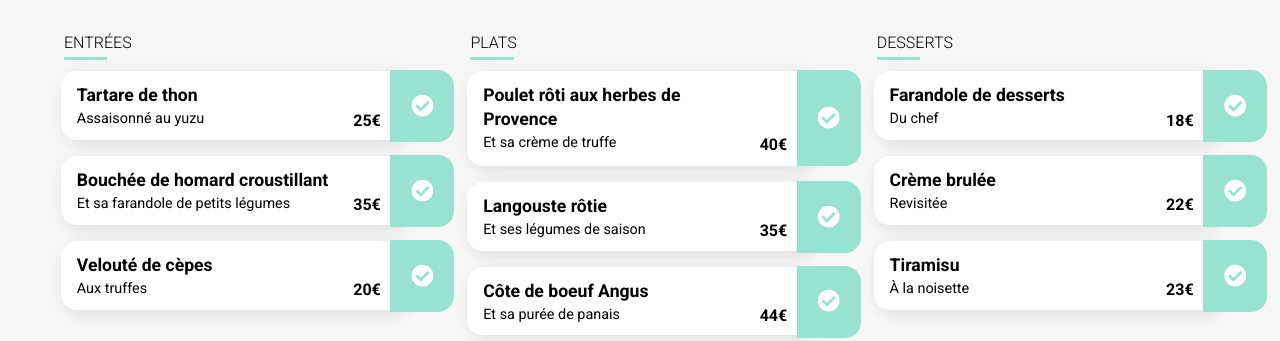
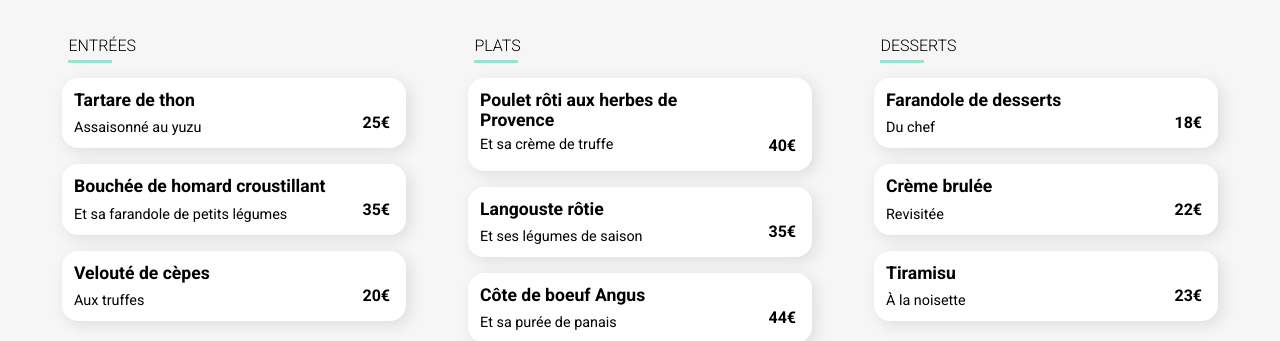
Before and after one commit to padawan1971/ChristopheHascoet_3_07022022, a website: page ledelicedessens.html in a window 1280 px wide. Shown: the part 641-982 px from the top of the page. Drawn offline with Linux system fonts and the light colour scheme; a web font is replaced by a local one.

Commit message:
index.html index.scss index.css

```diff
--- a/ledelicedessens.html
+++ b/ledelicedessens.html
@@ -37,7 +37,6 @@
                 <i class="fal fa-heart  menu__heart"></i>
                 <i class="fas fa-heart  menu__heart--dark"></i>
             </div>
-
             <div class="menu__flex">
                 <section class="menu__anim">
                     <h2 class="menu__meal">ENTRÉES</h2>
@@ -47,9 +46,7 @@
                             <p class="item__dinner__sub">Assaisonné au yuzu</p>
                         </div>
                         <div class="item__dinner__price">
-                            <p>25€</p>
-                        </div>
-                        <div class="item__dinner__check">
+                            <p class="item__dinner__price--price">25€</p>
                             <div class="check">
                                 <i class="fas fa-check-circle  check-circle"></i>
                             </div>
@@ -61,9 +58,7 @@
                             <p class="item__dinner__sub">Et sa farandole de petits légumes</p>
                         </div>
                         <div class="item__dinner__price">
-                            <p>35€</p>
-                        </div>
-                        <div class="item__dinner__check">
+                            <p class="item__dinner__price--price" >35€</p>
                             <div class="check">
                                 <i class="fas fa-check-circle  check-circle"></i>
                             </div>
@@ -75,9 +70,7 @@
                             <p class="item__dinner__sub">Aux truffes</p>
                         </div>
                         <div class="item__dinner__price">
-                            <p>20€</p>
-                        </div>
-                        <div class="item__dinner__check">
+                            <p class="item__dinner__price--price">20€</p>
                             <div class="check">
                                 <i class="fas fa-check-circle  check-circle"></i>
                             </div>
@@ -86,29 +79,25 @@
                 </section>
                 <section class="menu__anim">
                     <h2 class="menu__meal">PLATS</h2>
-                    <div class="menu__item--un">
-                        <div class="item__dinner">
-                            <h3 class="item__dinner__tit">Poulet rôti aux herbes de<br>Provence</h3>
-                            <p class="item__dinner__sub">Et sa crème de truffe</p>
+                    <div class="menu__item__encas">
+                        <div class="item__dinner__encas">
+                            <h3 class="item__dinner__tit__encas">Poulet rôti aux herbes de <br> Provence</h3>
+                            <p class="item__dinner__sub__encas">Et sa crème de truffe</p>
                         </div>
                         <div class="item__dinner__price">
-                            <p>40€</p>
-                        </div>
-                        <div class="item__dinner__check--un">
-                            <div class="check--un">
-                                <i class="fas fa-check-circle  check-circle"></i>
+                            <p class="item__dinner__price--price">40€</p>
+                            <div class="check__encas">
+                                <i class="fas fa-check-circle  check__encas__circle"></i>
                             </div>
                         </div>
                     </div>
                     <div class="menu__item">
                         <div class="item__dinner">
-                            <h3 class="item__dinner__tit">Langouste rôtie </h3>
+                            <h3 class="item__dinner__tit">Langouste rôtie</h3>
                             <p class="item__dinner__sub">Et ses légumes de saison</p>
                         </div>
                         <div class="item__dinner__price" >
-                            <p>35€</p>
-                        </div>
-                        <div class="item__dinner__check">
+                            <p class="item__dinner__price--price">35€</p>
                             <div class="check">
                                 <i class="fas fa-check-circle  check-circle"></i>
                             </div>
@@ -120,9 +109,7 @@
                             <p class="item__dinner__sub">Et sa purée de panais</p>
                         </div>
                         <div class="item__dinner__price" >
-                            <p>44€</p>
-                        </div>
-                        <div class="item__dinner__check">
+                            <p class="item__dinner__price--price">44€</p>
                             <div class="check">
                                 <i class="fas fa-check-circle  check-circle"></i>
                             </div>
@@ -137,9 +124,7 @@
                             <p class="item__dinner__sub">Du chef</p>
                         </div>
                         <div class="item__dinner__price">
-                            <p>18€</p>
-                        </div>
-                        <div class="item__dinner__check">
+                            <p class="item__dinner__price--price">18€</p>
                             <div class="check">
                                 <i class="fas fa-check-circle  check-circle"></i>
                             </div>
@@ -151,9 +136,7 @@
                             <p class="item__dinner__sub">Revisitée</p>
                         </div>
                         <div class="item__dinner__price">
-                            <p>22€</p>
-                        </div>
-                        <div class="item__dinner__check">
+                            <p class="item__dinner__price--price">22€</p>
                             <div class="check">
                                 <i class="fas fa-check-circle  check-circle"></i>
                             </div>
@@ -165,9 +148,7 @@
                             <p class="item__dinner__sub">À la noisette</p>
                         </div>
                         <div class="item__dinner__price">
-                            <p>23€</p>
-                        </div>
-                        <div class="item__dinner__check">
+                            <p class="item__dinner__price--price">23€</p>
                             <div class="check">
                                 <i class="fas fa-check-circle  check-circle"></i>
                             </div>
--- a/sass/_loader.scss
+++ b/sass/_loader.scss
@@ -1,11 +1,11 @@
 .loader {
     @include flex;
-    background-color: #161414;
+    background-color: $white;
     height: 100vh;
     position: fixed;
     inset: 0;
-    z-index: 1;
-    opacity: 0.89;
+    z-index: 9;
+    opacity: 10;
     animation: load 2s forwards;
     animation-delay: 3s;
     transform-origin: bottom;
@@ -25,7 +25,7 @@
             left: 25px;
             right: 25px;
             bottom: 25px;
-            z-index: 10;
+            z-index: 1;
             border-radius: 50%;
         }
     }
--- a/sass/_mixin.scss
+++ b/sass/_mixin.scss
@@ -66,6 +66,13 @@
     @include text;
     transition: .20s;
 }
+
+
+@mixin btn-hov {
+    box-shadow:  $shadow1;
+    opacity: 0.90;
+}
+
 @mixin meal {
     @keyframes meal {
         from {
@@ -78,13 +85,6 @@
         }
      }
 }
-
-@mixin btn-hov {
-    box-shadow:  $shadow1;
-    opacity: 0.90;
-}
-
-
 
 @mixin media-min($_min-width) {
     @media screen and (min-width: $_min-width) {
--- a/sass/_pages_menu.scss
+++ b/sass/_pages_menu.scss
@@ -60,7 +60,7 @@
         font-size: 1rem;
         font-weight: 200;
         @include rel;
-        margin: 1.2rem;
+        margin: 1.4rem;
 
         &::after{
             content: "";
@@ -75,118 +75,139 @@
     }
 
     &__item {
-        box-shadow: .25rem .25rem 1rem rgba(0,0,0,.1);
-        border-radius: 1rem;
-        background-color: $white;
-        padding: 0.75rem 1rem;
-        margin: 1rem;
-        width: 21.6rem;
-        height: 4.3rem;
+       display: flex;
+       justify-content: space-between;
+       box-shadow: 0.25rem 0.25rem 1rem rgba(0, 0, 0, 0.1);
+       border-radius: 1rem;
+       background-color: $white;
+       margin: 1rem;
+       width: 21.5rem;
+       height: 4.4rem;
 
-        &--un {
-            box-shadow: .25rem .25rem 1rem rgba(0,0,0,.1);
-            border-radius: 1rem;
-            background-color: $white;
-            padding: 0.75rem 1rem;
-            margin: 1rem;
-            width: 21.6rem;
-            height: 5.9rem;
-        }
+
+       &:hover .check {
+           max-width: 150px;
+
+           &-circle {
+               transform: rotate(1turn);
+               transition: transform 400ms ease-in-out;
+           }
+       }
+
     }
 
-    &__anim {
-        animation: meal 2s;
-        @include meal;
-    }
+    // &__anim {
+    //     animation: meal 2s;
+    //     @include meal;
+    // }
 
 }
 .item__dinner {
     display: flex;
     flex-direction: column;
-    line-height: 1.5rem;
+    justify-content: space-between;
+    padding: 0.75rem;
+    white-space: nowrap;
+    text-overflow: ellipsis;
+    overflow: hidden;
 
     &__tit {
         font-size: 1.1rem;
         padding: 0;
         margin: 0;
+        white-space: nowrap;
+        text-overflow: ellipsis;
+        overflow: hidden;
     }
+
     &__sub {
         font-size: 0.9rem;
-        padding: 0;
+        padding:0;
         margin: 0;
+        white-space: nowrap;
+        text-overflow: ellipsis;
+        overflow: hidden;
+        width: 100%;
     }
 
     &__price {
+        font-weight: 700;
         display: flex;
+        align-items: flex-end;
         justify-content: flex-end;
-        font-weight: 700;
-        @include rel;
-        bottom: 2.3rem;
-        right: 0.6rem;
-    }
+        height: 100%;
 
-    &__check {
-        display: flex;
-        justify-content: flex-end;
-        font-size: 1.4rem;
-        @include rel;
-        bottom: 7rem;
-        left: 4rem;
-        white-space: nowrap;
-        text-overflow: ellipsis;
-        overflow: hidden;
+        &--price {
+            padding: 0 1rem;
 
-        &--un {
-            display: flex;
-            justify-content: flex-end;
-            font-size: 1.4rem;
-            @include rel;
-            bottom: 8.5rem;
-            left: 4rem;
-            white-space: nowrap;
-            text-overflow: ellipsis;
-            overflow: hidden;
         }
+
     }
 }
 .check {
-    @include flex;
+    display: flex;
+    align-items: center;
+    justify-content: center;
     background-color: $color-tertiary;
-    height: 4.5rem;
+    border-radius: 0 1rem 1rem 0;
+    height: 100%;
     width: 4rem;
+    font-size: 1.25rem;
     color: $white;
+    overflow: hidden;
+    max-width: 0px;
+    transition: max-width 400ms ease-in-out;
+}
+.menu__item__encas {
+    display: flex;
+    justify-content: space-between;
+    box-shadow: 0.25rem 0.25rem 1rem rgba(0, 0, 0, 0.1);
+    border-radius: 1rem;
+    background-color: $white;
+    margin: 1rem;
+    width: 21.5rem;
+    height: 5.8rem;
+
+    &:hover .check__encas {
+      max-width: 150px;
+
+      &__circle {
+          transform: rotate(1turn);
+          transition: transform 400ms ease-in-out;
+      }
+  }
+  }
+  .item__dinner__encas {
+    display: flex;
+    flex-direction: column;
+    padding: 0.75rem;
+    overflow: hidden;
+    white-space: nowrap;
+    text-overflow: ellipsis;
+  }
+  .item__dinner__tit__encas {
+    font-size: 1.1rem;
+    padding: 0;
+    margin: 0;
+  }
+  .item__dinner__sub__encas {
+    font-size: 0.9rem;
+    padding: 0;
+    margin: 0.4rem 0;
+  }
+  .check__encas {
+    display: flex;
+    align-items: center;
+    justify-content: center;
+    background-color: $color-tertiary;
     border-radius: 0 1rem 1rem 0;
-    @include rel;
-
-    &--un {
-        @include flex;
-        background-color: $color-tertiary;
-        height: 6rem;
-        width: 4rem;
-        color: $white;
-        border-radius: 0 1rem 1rem 0;
-        @include rel;
-    }
-}
-
-
-
-
-
-
-
-
-
-
-
-
-
-
-
-
-
-
-
+    height: 100%;
+    width: 4.1rem;
+    color: $white;
+    overflow: hidden;
+    max-width: 0px;
+    transition: max-width 400ms ease-in-out;
+  }
 
 
 
```
Also changed, not shown: alafrancaise.html (+10 -28 lines), index.html (+3 -3 lines), lanoteenchantee.html (+11 -32 lines), lapalettedugout.html (+9 -27 lines), css/index.css, sass/_home.scss (line endings or trailing spaces), 1 other file.
